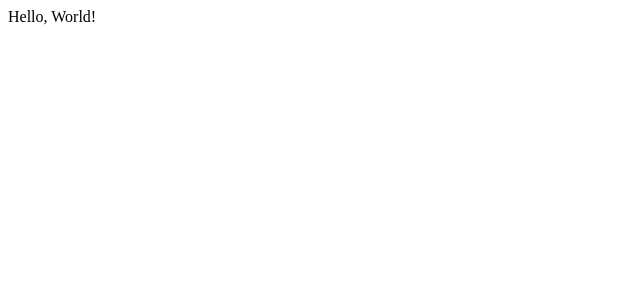
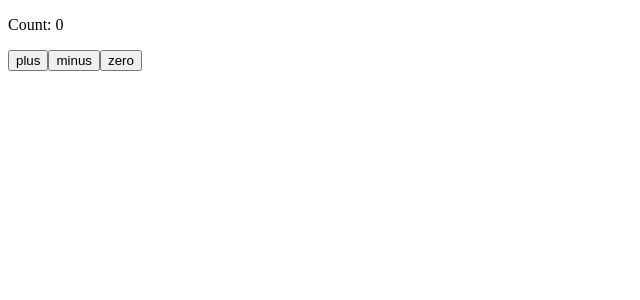
Before and after one commit to githubscientist/reactb47, a React (Create React App) app: page / in a window 1280 px wide. Shown: the top 300 px of the page, without its empty margins (0-640 px from the left). Built offline with nearby package versions, Linux system fonts and the light colour scheme.

Commit message:
stateful components

```diff
--- a/src/App.js
+++ b/src/App.js
@@ -388,30 +388,77 @@
 
 // export default App;
 
+// import React, { Component } from 'react';
+
+// export class App extends Component {
+
+//   // componentDidMount: called after the component has been rendered to the DOM
+//   componentDidMount() {
+//     console.log('component mounted');
+//   }
+
+//   componentDidUpdate() {
+//     // invoked after the component has been updated in the DOM
+//     // state or prop changes
+//   }
+
+//   componentWillUnmount() {
+//     // invoked just before the component is removed from the DOM
+//     // releasing memory or resources
+//     // detaching the events
+//     // cancelling timers
+//   }
+
+//   render() {
+//     return (
+//       <div>Hello, World!</div>
+//     )
+//   }
+// }
+
+// export default App;
+
+// stateful components
+
 import React, { Component } from 'react';
 
 export class App extends Component {
 
-  // componentDidMount: called after the component has been rendered to the DOM
-  componentDidMount() {
-    console.log('component mounted');
+  constructor(props) {
+    super(props);
+
+    this.state = {
+      count: 0,
+    };
   }
 
-  componentDidUpdate() {
-    // invoked after the component has been updated in the DOM
-    // state or prop changes
+  handlePlusClick = () => {
+    this.setState((prevState) => ({
+      count: prevState.count + 1,
+    }));
   }
 
-  componentWillUnmount() {
-    // invoked just before the component is removed from the DOM
-    // releasing memory or resources
-    // detaching the events
-    // cancelling timers
+  handleMinusClick = () => {
+    this.setState((prevState) => ({
+      count: prevState.count - 1,
+    }));
   }
+
+  handleZeroClick = () => {
+    this.setState((prevState) => ({
+      count: 0,
+    }));
+  }
+
 
   render() {
     return (
-      <div>Hello, World!</div>
+      <div>
+        <p>Count: {this.state.count} </p>
+        <button onClick={this.handlePlusClick}>plus</button>
+        <button onClick={this.handleMinusClick}>minus</button>
+        <button onClick={this.handleZeroClick}>zero</button>
+      </div>
     )
   }
 }
```
